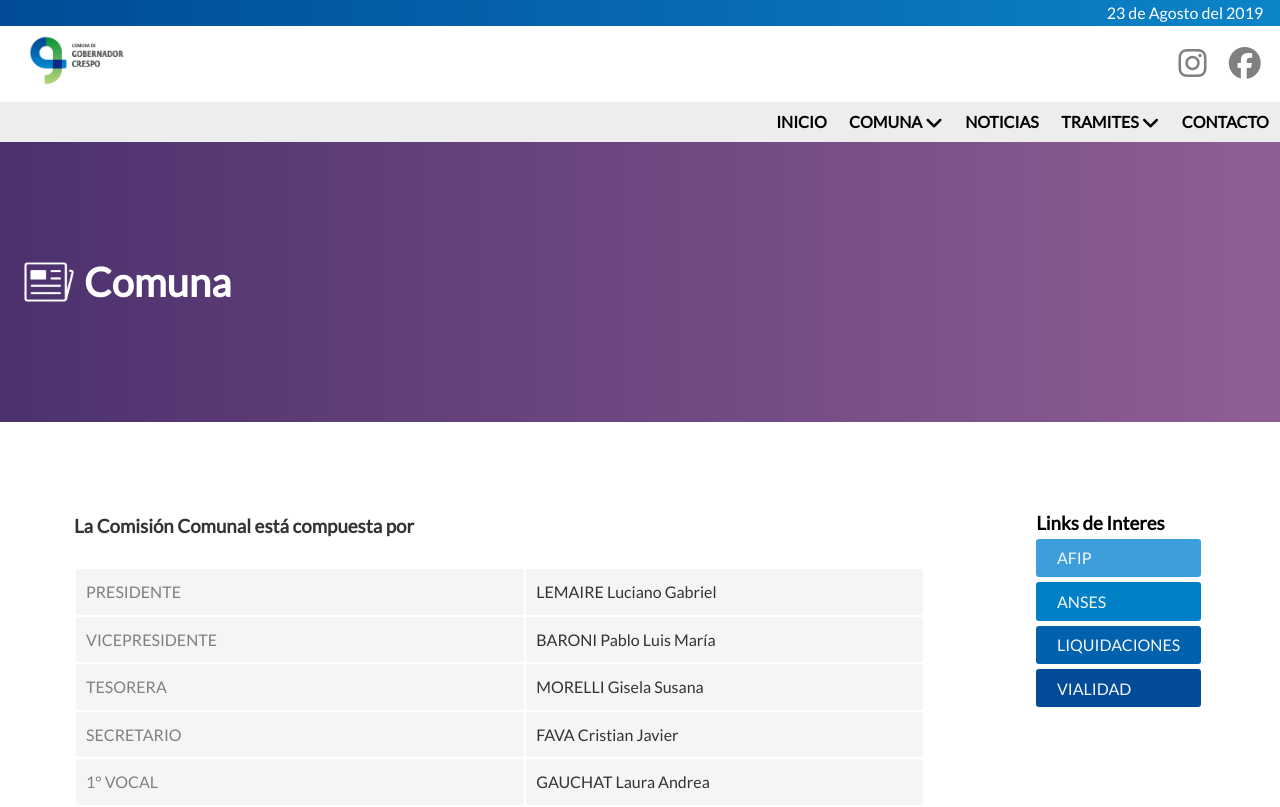
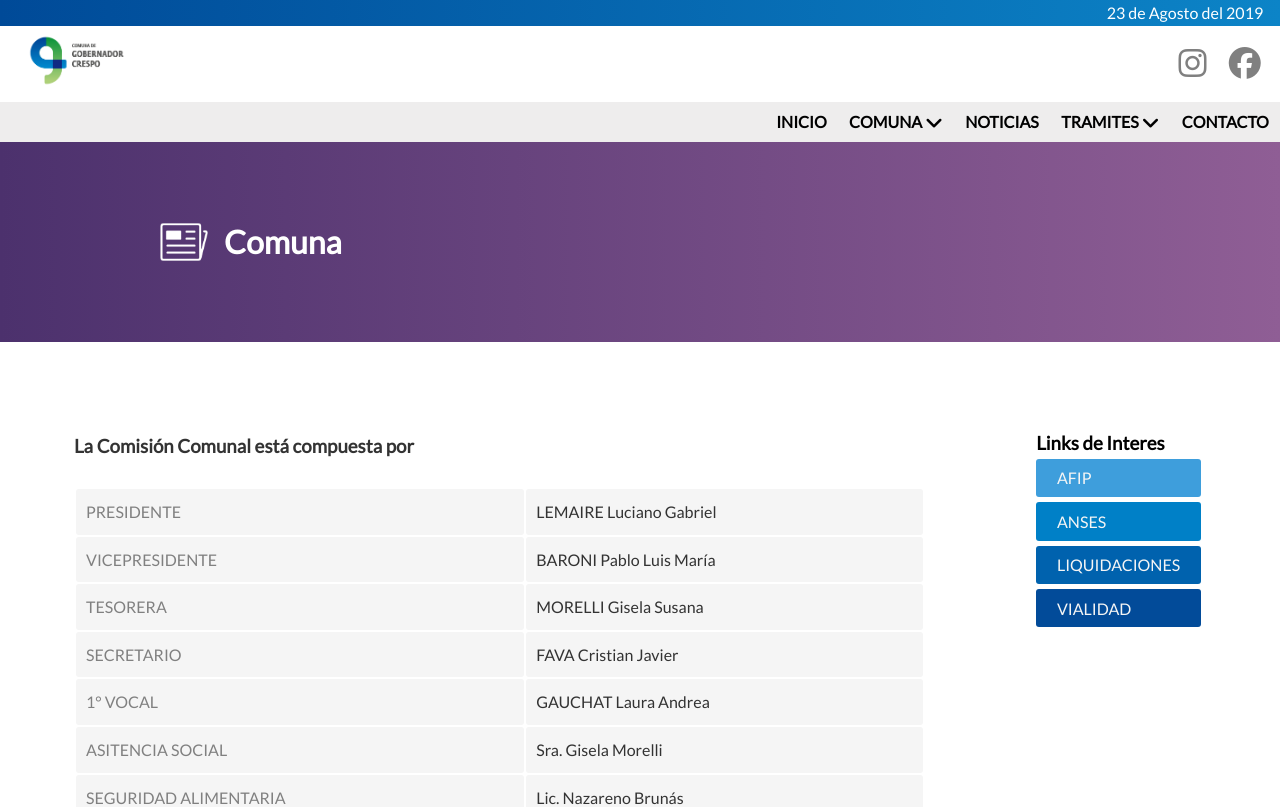
Before and after one commit to FacuRot/comuna-gob-crespo, a React (Create React App) app in the folder client/: page /comuna in a window 1280 px wide. Shown: the top 807 px of the page. Built offline with nearby package versions, Linux system fonts and the light colour scheme; no server answers.

Commit message:
ultimos detalles

```diff
--- a/client/src/components/comuna/Comuna.js
+++ b/client/src/components/comuna/Comuna.js
@@ -5,24 +5,27 @@ import Links from "../links/Links";
 const Comuna = () => {
   return (
     <div style={{ backgroundColor: "white" }}>
-      <div className="banner">
+      <div className="banner" style={{ height: "25vh" }}>
         <section
           style={{
+            maxWidth: "75%",
+            margin: "auto",
+            width: "100%",
             display: "flex",
             alignItems: "center",
-            justifyContent: "flex-start",
-            paddingLeft: "1.5rem",
-            color: "white"
+            justifyContent: "flex-start"
           }}
         >
           <img
             src={NoticiasIcono}
             alt="Noticias"
-            style={{ width: "50px", height: "50px", marginRight: "10px" }}
+            className="hide-sm"
+            style={{ width: "3rem", height: "auto", marginRight: "1rem" }}
           />
           <h1
             style={{
-              fontSize: "40px"
+              fontSize: "2rem",
+              color: "white"
             }}
           >
             Comuna
--- a/client/src/components/eventsInLanding/Calendar.js
+++ b/client/src/components/eventsInLanding/Calendar.js
@@ -15,7 +15,7 @@ import isSameDay from "date-fns/isSameDay";
 import toDate from "date-fns/toDate";
 import { es } from "date-fns/locale";
 import "./Calendar.css";
-import Agenda from "../create-events/agenda.png";
+import Agenda from "./agendablanco.png";
 
 const CalendarComponent = ({ getEvents, events: { loading, eventsArray } }) => {
   const [currentDate, setCurrentDate] = useState(new Date());
@@ -24,7 +24,6 @@ const CalendarComponent = ({ getEvents, events: { loading, eventsArray } }) => {
 
   useEffect(() => {
     getEvents();
-
   }, []);
 
   useEffect(() => {
--- a/client/src/components/links/LinksVial.js
+++ b/client/src/components/links/LinksVial.js
@@ -34,7 +34,11 @@ const LinksVial = () => {
       >
         Liquidaciones
       </a>
-      <Link to="/aranceles" className="btn-info">
+      <Link
+        to="/aranceles"
+        className="btn-info"
+        style={{ backgroundColor: "#ffe49d", marginBottom: "5px" }}
+      >
         Aranceles
       </Link>
     </div>
```
Also changed, not shown: client/src/components/eventsInLanding/agendablanco.png (added).
